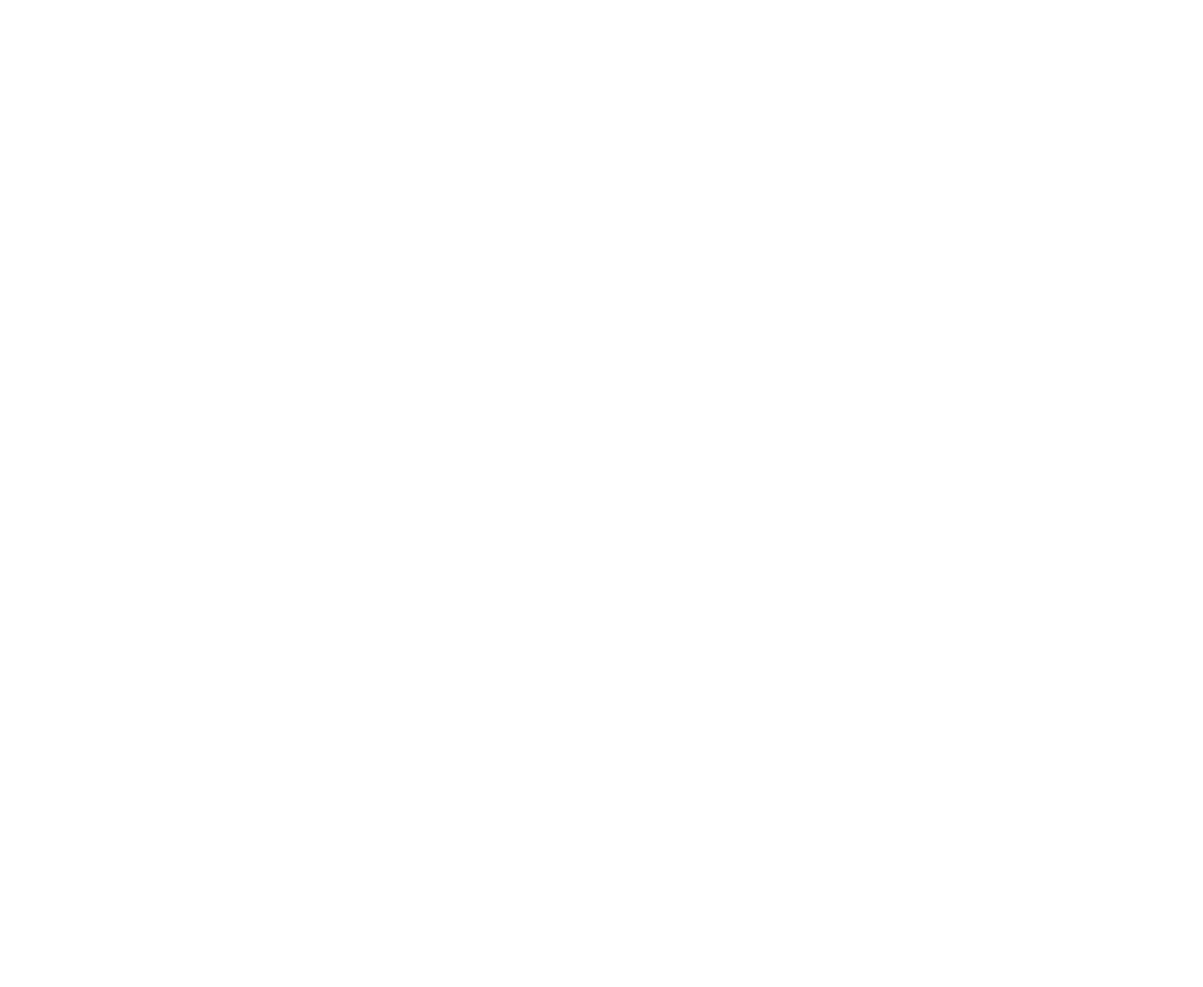
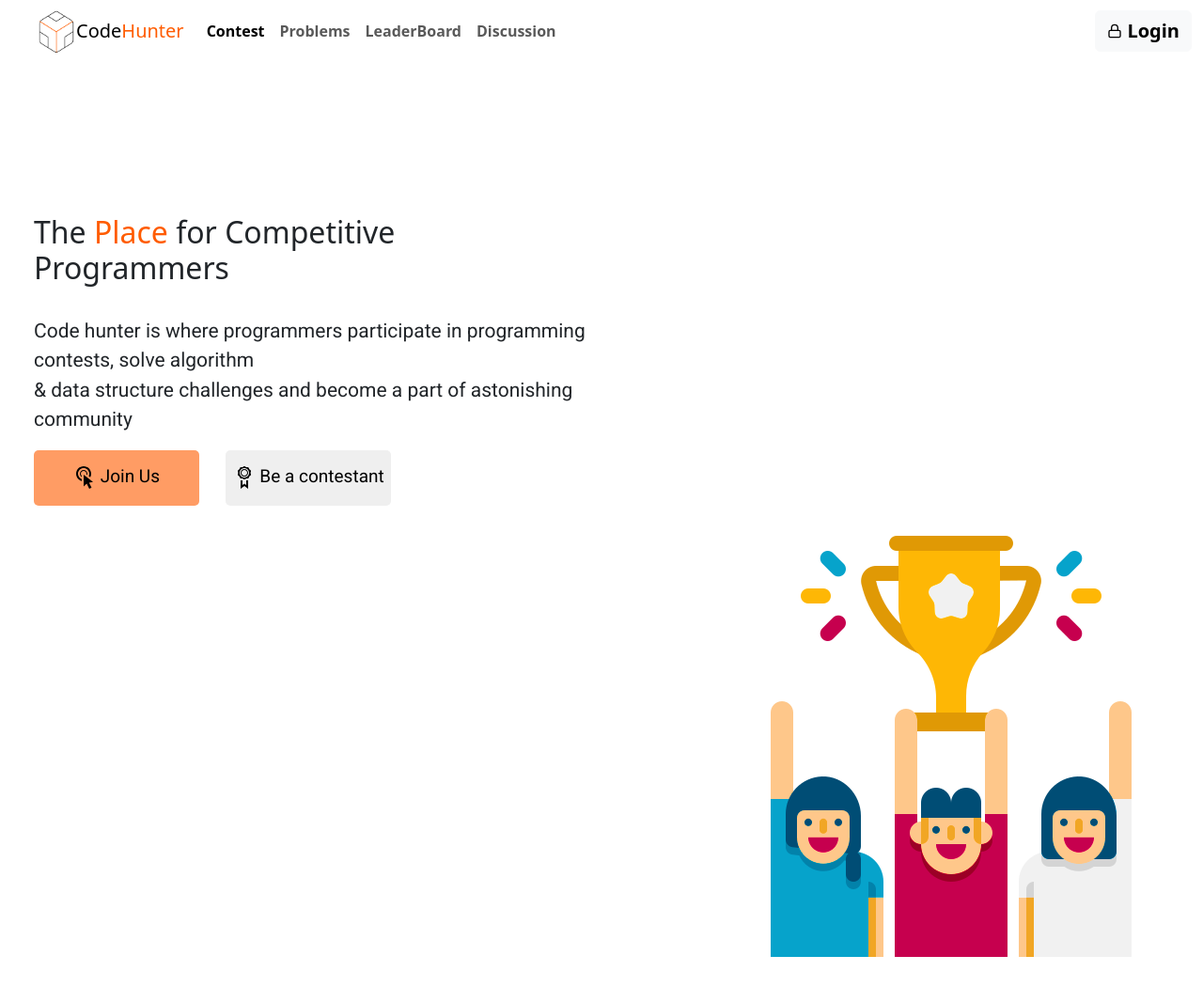
Before and after one commit to FARDIN98/uiu-programming-website, a plain HTML site: page homepage.html in a window 1280 px wide. Shown: the whole page at 94% size. Before the commit the page ends 800 px from the top, so only its background shows below. Drawn offline with nearby package versions, Linux system fonts and the light colour scheme.

Commit message:
navbar done hero section half done

```diff
--- a/css/homepage.css
+++ b/css/homepage.css
@@ -0,0 +1,41 @@
+@import url('https://fonts.googleapis.com/css2?family=Lato:wght@300&family=Poppins:wght@400;500;600;700&family=Roboto&display=swap');
+
+
+*{
+    margin: 0;
+    padding: 0;
+    box-sizing: border-box;
+}
+
+.left-side{
+    margin-top: 162px;
+    width: 600px;
+    display: block;
+}
+
+.join{
+    background-color: #FF9C64;
+    width: 176px;
+    height: 59px;
+    border-radius: 5px;
+    font-size: 19px;
+    border: none;
+    font-family: 'Roboto', sans-serif;
+    line-height: 22px;
+}
+
+.contestant{
+    width: 176px;
+    height: 59px;
+    border-radius: 5px;
+    font-size: 19px;
+    border: none;
+    font-family: 'Roboto', sans-serif;
+    line-height: 22px;
+}
+
+.content{
+    font-family: 'Roboto', sans-serif;
+    font-weight: 400;
+    font-size: 21px;
+}
--- a/homepage.html
+++ b/homepage.html
@@ -1,12 +1,100 @@
-<!DOCTYPE html>
+<!doctype html>
 <html lang="en">
-<head>
-    <meta charset="UTF-8">
-    <meta http-equiv="X-UA-Compatible" content="IE=edge">
-    <meta name="viewport" content="width=device-width, initial-scale=1.0">
-    <title>Document</title>
-</head>
-<body>
+  <head>
+    <meta charset="utf-8">
+    <meta name="viewport" content="width=device-width, initial-scale=1">
+    <title>Bootstrap demo</title>
+    <link href="https://cdn.jsdelivr.net/npm/bootstrap@5.3.0-alpha2/dist/css/bootstrap.min.css" rel="stylesheet" integrity="sha384-aFq/bzH65dt+w6FI2ooMVUpc+21e0SRygnTpmBvdBgSdnuTN7QbdgL+OapgHtvPp" crossorigin="anonymous">
+    <link rel="stylesheet" href="/css/homepage.css">
 
-</body>
+  </head>
+  <body>
+    <!-- Navbar starts -->
+
+        <section>
+
+            <nav class="navbar navbar-expand-lg ">
+                <div class="container-fluid ms-4">
+                  <img src="/images/logo.png" alt="Logo" width="45" height="50" class="d-inline-block align-text-top">
+                  <a class="navbar-brand" href="#">Code<span style="color: #FF5C00;">Hunter</span></a>
+                  <button class="navbar-toggler" type="button" data-bs-toggle="collapse" data-bs-target="#navbarSupportedContent" aria-controls="navbarSupportedContent" aria-expanded="false" aria-label="Toggle navigation">
+                    <span class="navbar-toggler-icon"></span>
+                  </button>
+                  <div class="collapse navbar-collapse " id="navbarSupportedContent">
+                    <ul class="navbar-nav me-auto mb-2 mb-lg-0 ">
+
+
+                      <li class="nav-item">
+                        <a class="nav-link active fw-bold " aria-current="page" href="#">Contest</a>
+                      </li>
+
+
+                      <li class="nav-item">
+                        <a class="nav-link fw-bold" href="#">Problems</a>
+                      </li>
+
+                      <li class="nav-item">
+                        <a class="nav-link fw-bold" href="#">LeaderBoard</a>
+
+                      </li>
+
+                      <li class="nav-item">
+                        <a class="nav-link fw-bold" href="#">Discussion</a>
+                      </li>
+                    </ul>
+                    <form class="d-flex" role="search">
+
+                      <button class="btn btn-light fw-bold fs-5" type="submit"> <img class="mb-1" src="/images/lock.svg" alt=""> Login</button>
+                    </form>
+                  </div>
+                </div>
+              </nav>
+
+        </section>
+
+    <!-- Navbar ends -->
+
+    <!-- Hero Section starts here-->
+
+        <section>
+
+            <div class="container-fluid">
+                <!-- Hero section left side -->
+                <div class="left-side ms-4">
+                    <h2>The <span style="color: #FF5C00;">Place</span> for Competitive Programmers</h2>
+                    <br>
+                    <div class="content">
+                        <p>Code hunter is where programmers participate in programming contests, solve algorithm <br>
+                        & data structure challenges and become a part of astonishing community</p>
+                    </div>
+
+                    <div>
+                        <button class="join">
+                            <svg xmlns="http://www.w3.org/2000/svg" width="24" height="24" viewBox="0 0 24 24"><path d="M11 9l10 7.675-4.236.71 2.659 5.422-2.44 1.193-2.675-5.474-3.308 2.863v-12.389zm0-5c-2.209 0-4 1.791-4 4 0 1.477.81 2.752 2 3.445v-1.225c-.609-.55-1-1.337-1-2.22 0-1.654 1.346-3 3-3s3 1.346 3 3c0 .246-.038.481-.094.709l.842.646c.154-.424.252-.877.252-1.355 0-2.209-1.791-4-4-4zm-2 9.65c-2.327-.826-4-3.044-4-5.65 0-3.309 2.691-6 6-6s6 2.691 6 6c0 .939-.223 1.824-.609 2.617l1.617 1.241c.631-1.145.992-2.459.992-3.858 0-4.418-3.581-8-8-8-4.418 0-8 3.582-8 8 0 3.727 2.551 6.849 6 7.738v-2.088z"/></svg>
+                            Join Us
+                        </button>
+
+                        <button class="contestant ms-4">
+                            <svg xmlns="http://www.w3.org/2000/svg" width="24" height="24" viewBox="0 0 24 24"><path d="M18.926 5.722c-.482 1.41-.484 1.139 0 2.555.05.147.074.297.074.445 0 .449-.222.883-.615 1.156-1.256.87-1.09.651-1.562 2.067-.198.591-.77.99-1.415.99h-.003c-1.549-.005-1.28-.088-2.528.789-.262.184-.569.276-.877.276s-.615-.092-.876-.275c-1.249-.878-.98-.794-2.528-.789h-.004c-.645 0-1.216-.399-1.413-.99-.473-1.417-.311-1.198-1.562-2.067-.395-.274-.617-.708-.617-1.157 0-.148.024-.298.074-.444.483-1.411.484-1.139 0-2.555-.05-.147-.074-.297-.074-.445 0-.45.222-.883.616-1.157 1.251-.868 1.089-.648 1.562-2.067.197-.591.769-.99 1.413-.99h.004c1.545.005 1.271.095 2.528-.79.262-.183.569-.274.877-.274s.615.091.876.274c1.248.878.98.795 2.528.79h.003c.646 0 1.217.399 1.415.99.473 1.416.307 1.197 1.562 2.067.394.273.616.707.616 1.156 0 .148-.024.299-.074.445zm-1.926 1.278c0-2.761-2.238-5-5-5s-5 2.239-5 5 2.238 5 5 5 5-2.24 5-5zm-3 8v4.974l-1.945-1.474-2.055 1.525v-5.025h-2v9l4.042-3 3.958 3v-9h-2zm-2-11c1.653 0 2.999 1.346 2.999 3s-1.346 3-2.999 3c-1.654 0-3-1.346-3-3s1.346-3 3-3zm0-1c-2.209 0-4 1.791-4 4s1.791 4 4 4c2.208 0 3.999-1.791 3.999-4s-1.791-4-3.999-4z"/></svg>
+                            Be a contestant
+                        </button>
+                    </div>
+                </div>
+
+                <!-- hero section for right side -->
+                <div class="d-flex justify-content-end">
+                    <img src="/images/hero.png" alt="">
+                </div>
+
+                <!-- left side end -->
+            </div>
+
+        </section>
+
+    <!-- Hero section ends here -->
+
+
+
+    <script src="https://cdn.jsdelivr.net/npm/bootstrap@5.3.0-alpha2/dist/js/bootstrap.bundle.min.js" integrity="sha384-qKXV1j0HvMUeCBQ+QVp7JcfGl760yU08IQ+GpUo5hlbpg51QRiuqHAJz8+BrxE/N" crossorigin="anonymous"></script>
+  </body>
 </html>
```
Also changed, not shown: images/hero.png (added), images/lock.svg (added), images/logo.png (added), images/zap.svg (added), 1 other file.
